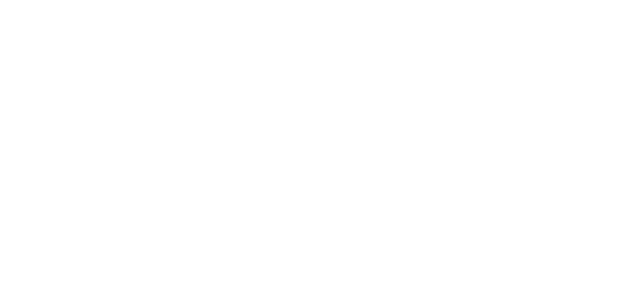
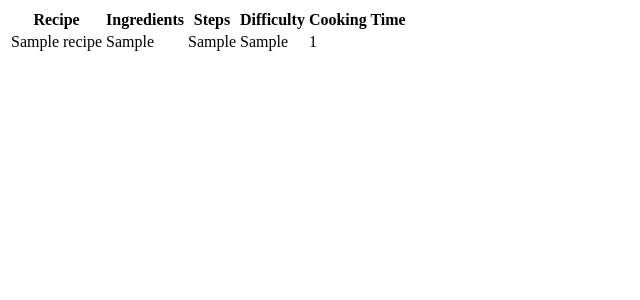
Before and after one commit to swayakrishna/RecipeApp, a Flask app: page /list_recipe in a window 1280 px wide. Before the commit the part shown is empty. Shown: the top 300 px of the page, without its empty margins (0-640 px from the left). Run offline with Flask 3, Linux system fonts and the light colour scheme; tables that the repository leaves empty hold one stand-in row (values such as "Sample post").

Commit message:
Listing recipees from tyhe database

```diff
--- a/app.py
+++ b/app.py
@@ -49,9 +49,9 @@
 #Listing recipes
 @app.route('/list_recipe')
 def list_recipe():
-    recipe = Recipe.query.all()
+    recipes = Recipe.query.all()
     print(Recipe)
-    return render_template('list_recipe.html')
+    return render_template('list_recipe.html', recipes=recipes)
 
 if __name__ == '__main__':
     app.run(host='0.0.0.0', port=8080)
--- a/templates/list_recipe.html
+++ b/templates/list_recipe.html
@@ -6,6 +6,27 @@
     <title>List Recipe</title>
 </head>
 <body>
-
+    <table>
+        <thead>
+            <tr>
+                <th>Recipe</th>
+                <th>Ingredients</th>
+                <th>Steps</th>
+                <th>Difficulty</th>
+                <th>Cooking Time</th>
+            </tr>
+        </thead>
+        <tbody>
+            {% for recipe in recipes %}
+            <tr>
+                <td>{{ recipe.title }}</td>
+                <td>{{ recipe.ingredients }}</td>
+                <td>{{ recipe.steps }}</td>
+                <td>{{ recipe.difficulty }}</td>
+                <td>{{ recipe.cooking_time }}</td>
+            </tr>
+            {% endfor %}
+        </tbody>
+    </table>
 </body>
 </html>
```
